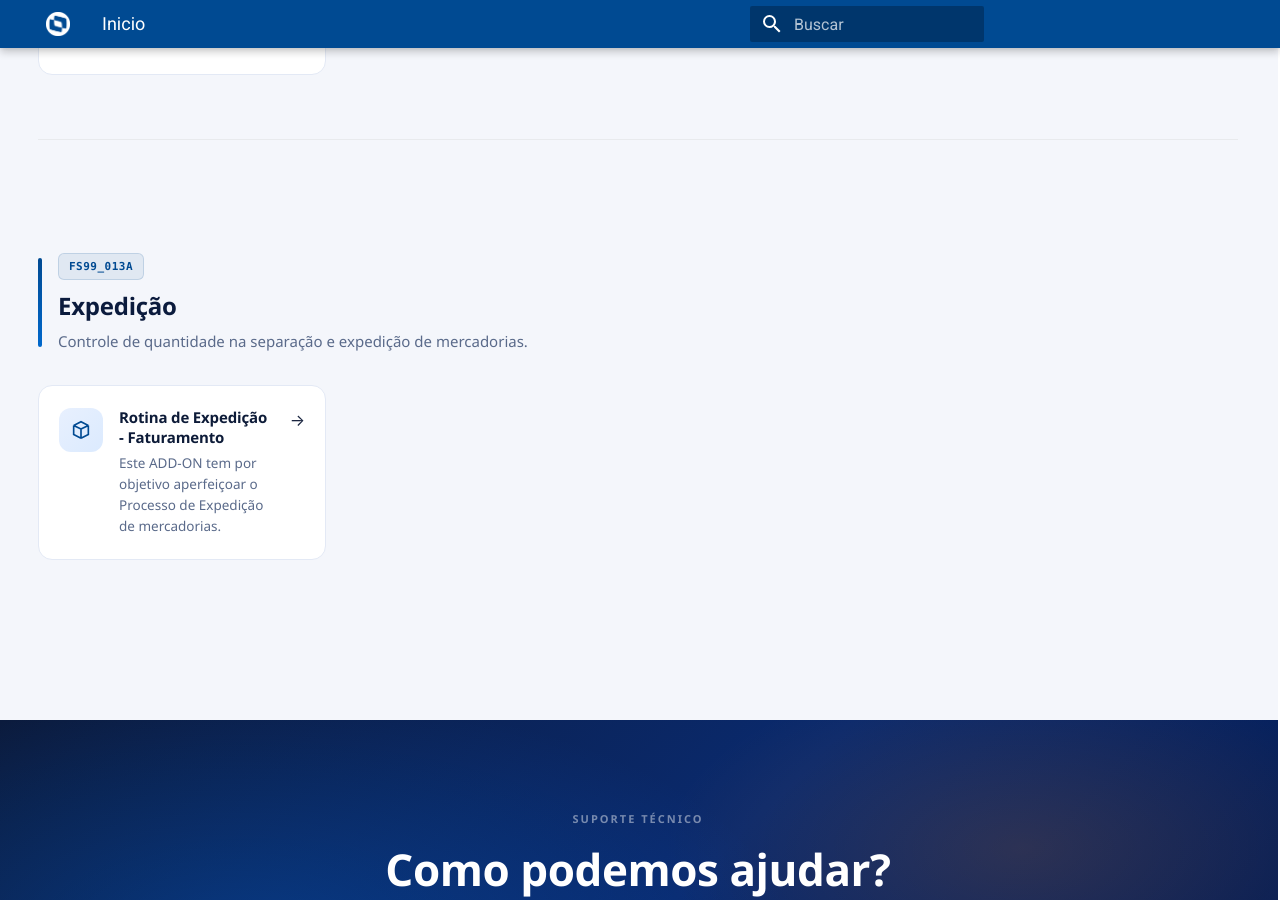
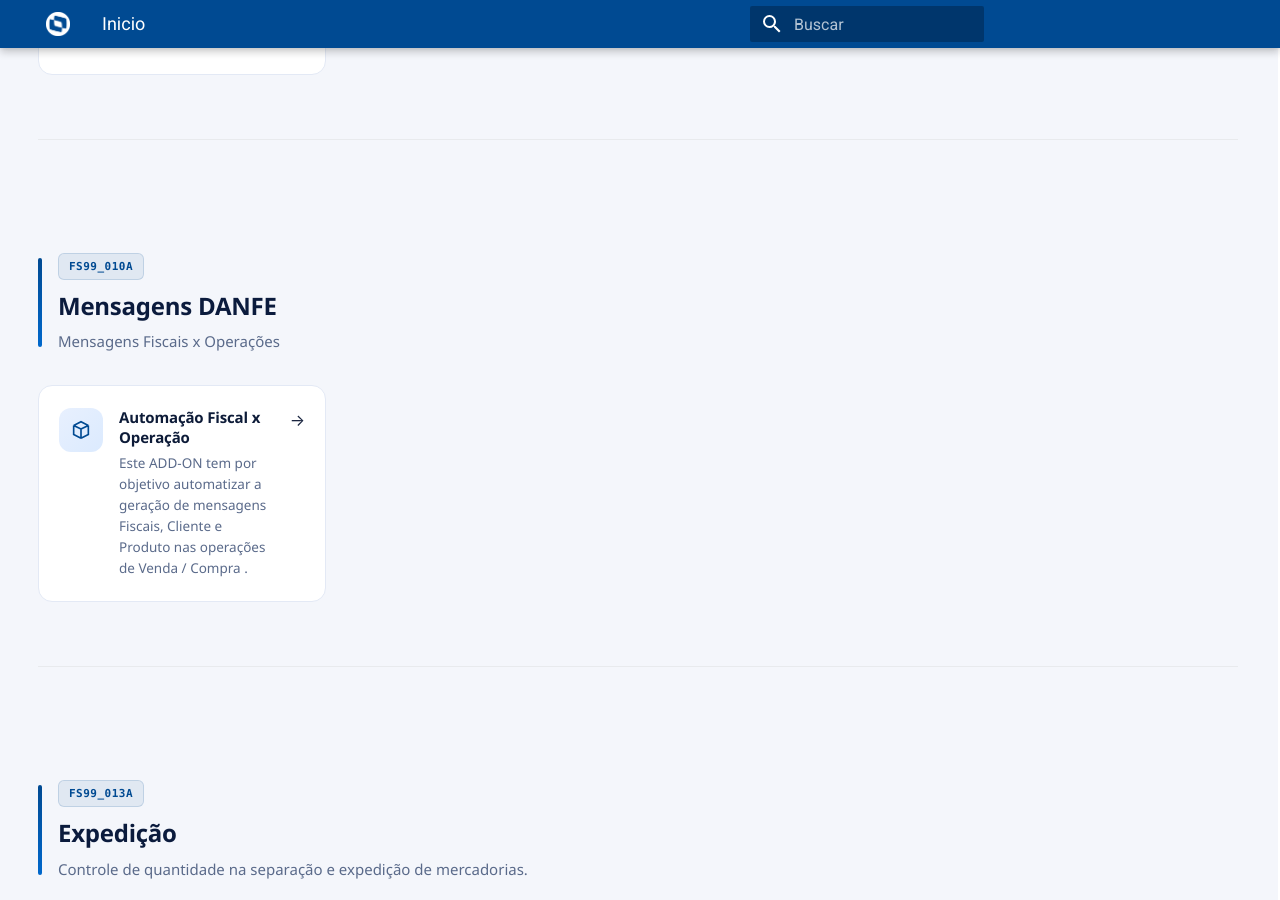
Before and after one commit to FSW-Mercado-Internacional-TOTVS-Oeste/documentacao-eletronica, an MkDocs documentation site: the page built from docs/index.md, in a window 1280 px wide and 900 px high, scrolled down 3788 px. Built offline with MkDocs 1.6.1 and Material for MkDocs 9.7.7, drawn with Linux system fonts in a browser that asks for light colours; comment, search, counter and statistics services are not loaded.

Commit message:
atualização index.md - criação da sessão para o Mensagens DANFE

```diff
--- a/docs/index.md
+++ b/docs/index.md
@@ -243,6 +243,26 @@ hide:
         </a>
       </div>
     </section>
+    <!-- FS99_010A -->
+    <section class="fs-project">
+      <div class="fs-project__header">
+        <div class="fs-project__tag">FS99_010A</div>
+        <h2 class="fs-project__title">Mensagens DANFE</h2>
+        <p class="fs-project__desc">Mensagens Fiscais x Operações</p>
+      </div>
+      <div class="fs-cards">
+        <a href="addon-mensagens-danfe" class="fs-card">
+          <div class="fs-card__icon">
+            <svg viewBox="0 0 24 24" fill="none" stroke="currentColor" stroke-width="1.8"><path d="M20 7l-8-4-8 4m16 0l-8 4m8-4v10l-8 4m0-10L4 7m8 4v10M4 7v10l8 4"/></svg>
+          </div>
+          <div class="fs-card__body">
+            <h3 class="fs-card__title">Automação Fiscal x Operação</h3>
+            <p class="fs-card__text">Este ADD-ON tem por objetivo automatizar a geração de mensagens Fiscais, Cliente e Produto nas operações de Venda / Compra .</p>
+          </div>
+          <div class="fs-card__arrow">→</div>
+        </a>
+      </div>
+    </section>
     <!-- FS99_013A -->
     <section class="fs-project">
       <div class="fs-project__header">
```
Also changed, not shown: docs/addon-mensagens-danfe.md (renamed from docs/addon-mensagens_danfe.md).
